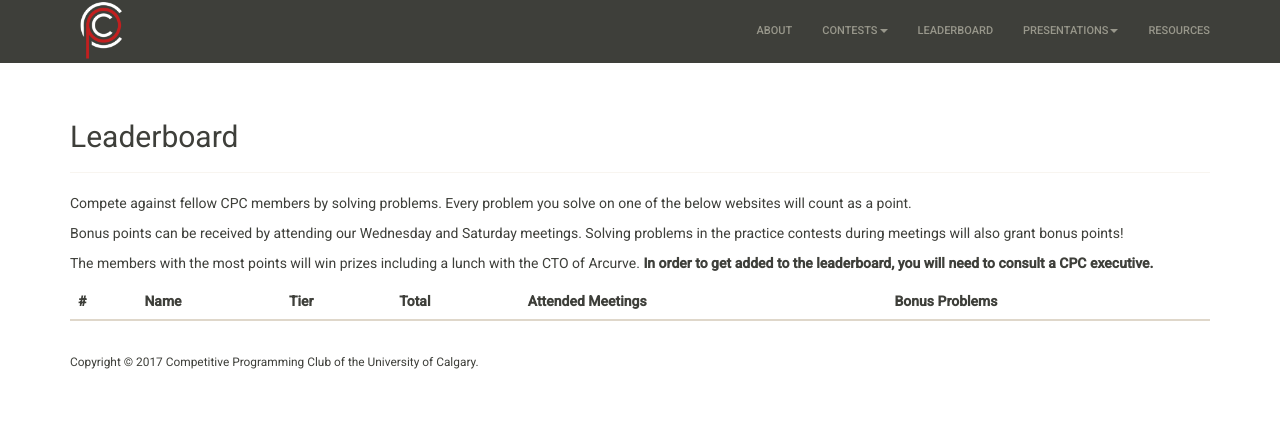
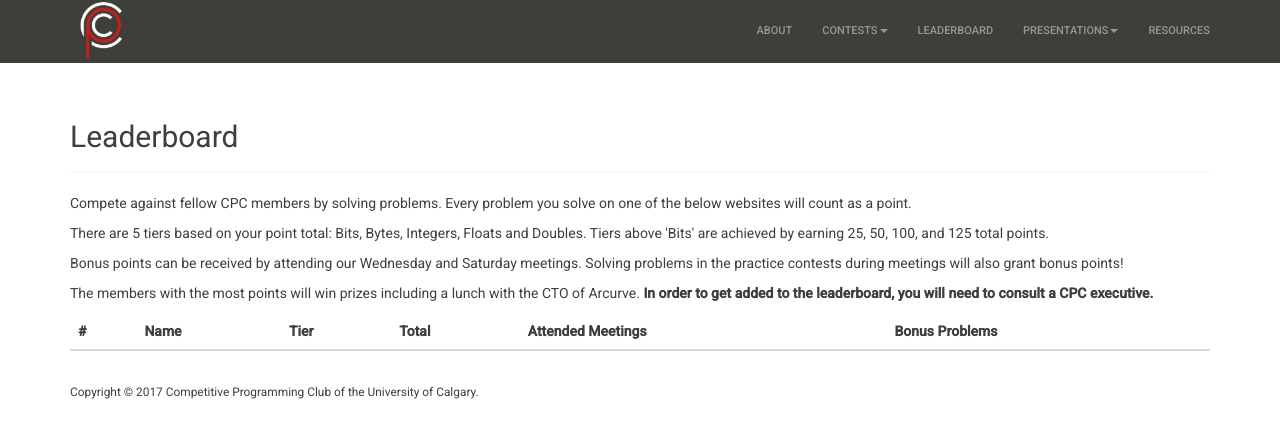
Before and after one commit to ProblemSolvingClub/psc-website, a Jekyll site: the page built from leaderboard/index.html, in a window 1280 px wide. Shown: the top 438 px of the page. Built offline with Jekyll 4.4.1, drawn with Linux system fonts in a browser that asks for light colours; nearby versions of some CDN libraries.

Commit message:
added description: point requirement for each tier

```diff
--- a/leaderboard/index.html
+++ b/leaderboard/index.html
@@ -16,7 +16,11 @@ title: Leaderboard
     will count as a point.
   </p>
 
-   <p>
+  <p>
+    There are 5 tiers based on your point total: Bits, Bytes, Integers, Floats and Doubles.  Tiers above 'Bits' are achieved by earning 25, 50, 100, and 125 total points.
+  </p>
+
+  <p>
     Bonus points can be received by attending our Wednesday and Saturday meetings.  Solving problems in the practice contests during meetings will also grant bonus points!
   </p>
 
```
